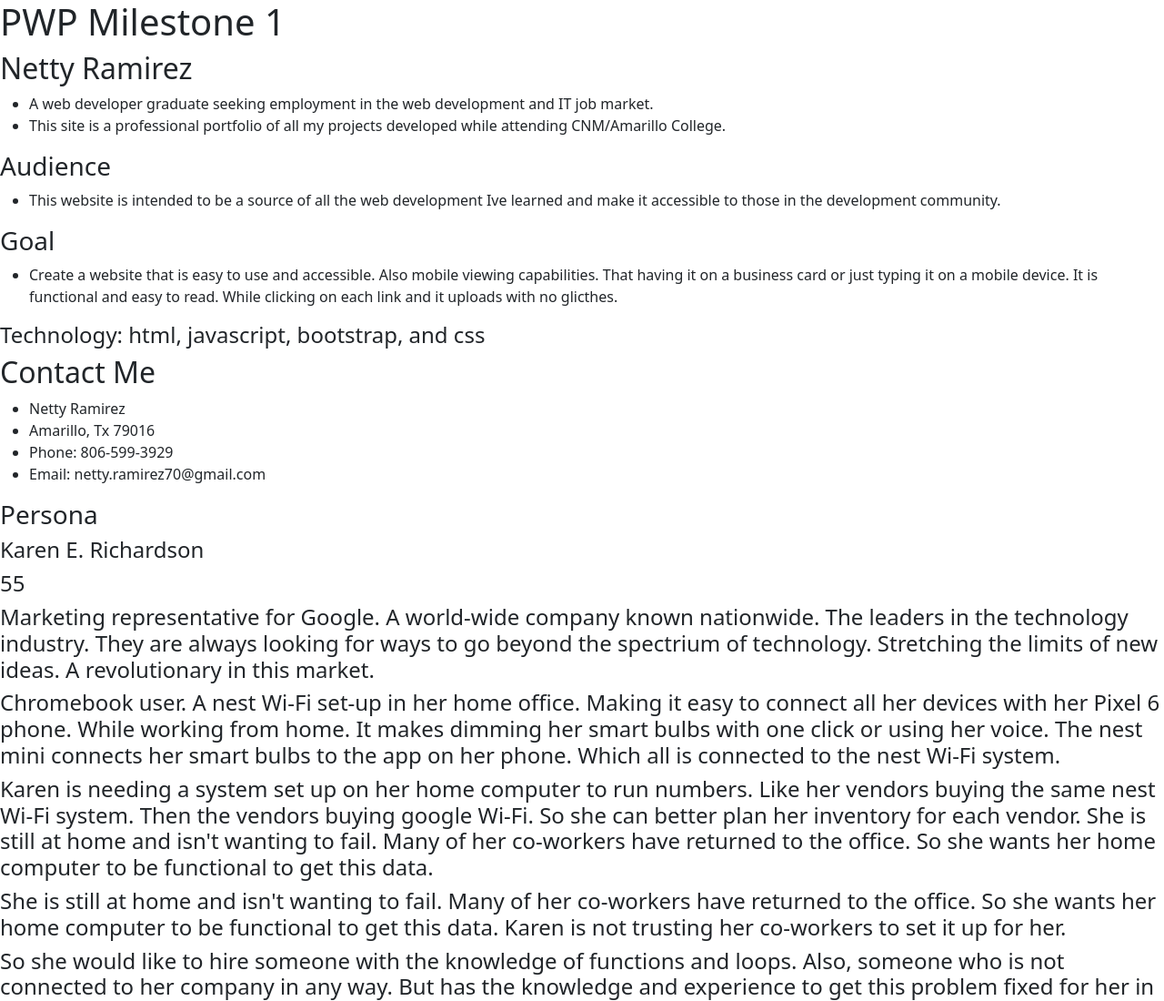
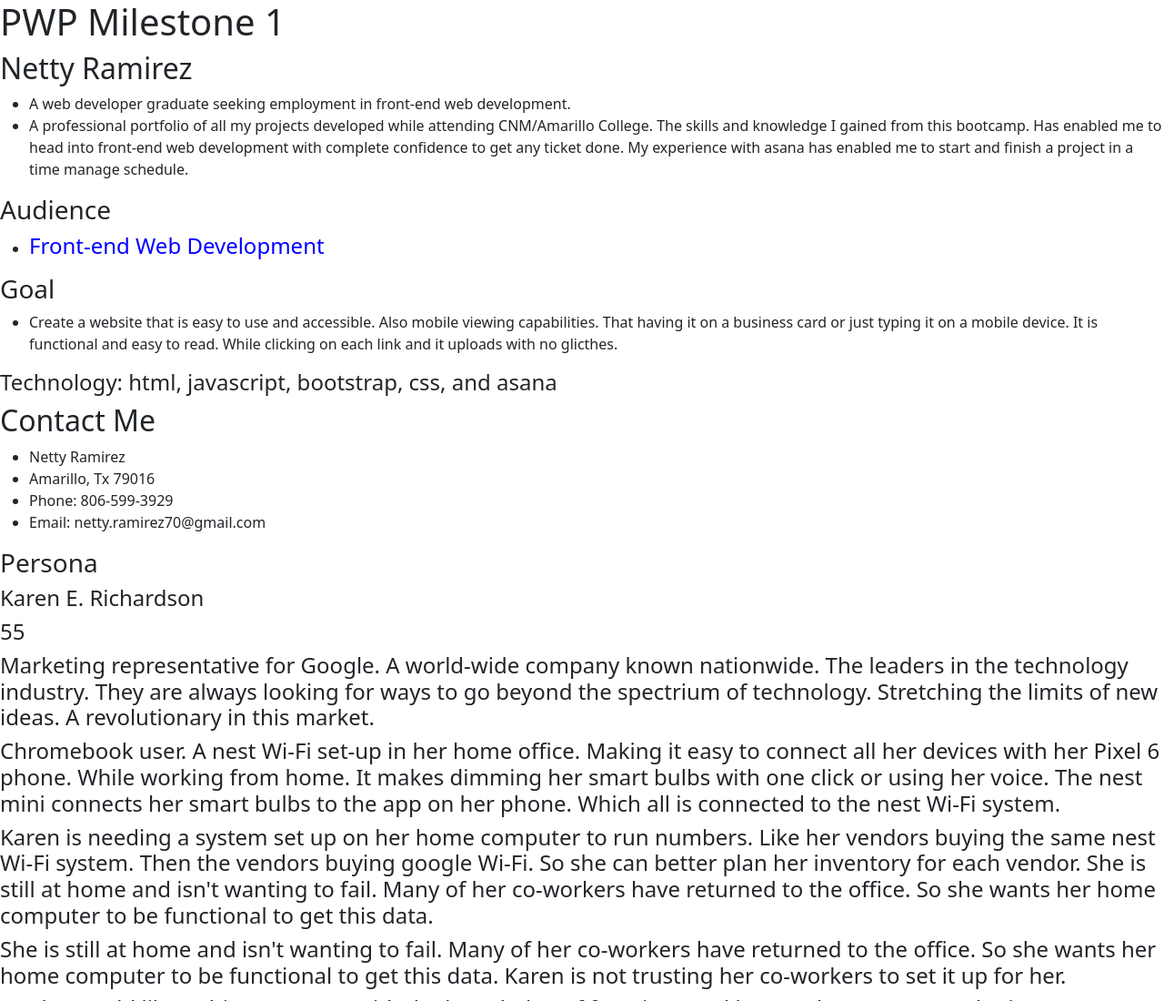
Before and after one commit to nramirez40/my-pwp-netty, a plain HTML site: page public_html/documentation/milestone-1.html in a window 1280 px wide. Shown: the top 1100 px of the page at 91% size. Drawn offline with nearby package versions, Linux system fonts and the light colour scheme.

Commit message:
made some updates on about me section

```diff
--- a/public_html/documentation/milestone-1.html
+++ b/public_html/documentation/milestone-1.html
@@ -17,11 +17,13 @@
 <div>
     <h2>Netty Ramirez</h2>
     <ul>
-        <li>A web developer graduate seeking employment in the web development and IT job market.</li>
-
+        <!-- Purpose -->
+        <li>A web developer graduate seeking employment in front-end web development.</li>
         <li>
-            This site is a professional portfolio of all my projects developed while attending
-            CNM/Amarillo College.
+            A professional portfolio of all my projects developed while attending
+            CNM/Amarillo College. The skills and knowledge I gained from this bootcamp. Has enabled me
+            to head into front-end web development with complete confidence to get any ticket done. My
+            experience with asana has enabled me to start and finish a project in a time manage schedule.
         </li>
     </ul>
 </div>
@@ -29,8 +31,7 @@
     <h3>Audience</h3>
     <ul>
         <li>
-            This website is intended to be a source of all the web development Ive learned
-            and make it accessible to those in the development community.
+            <h4 display-1 style="color:blue;">Front-end Web Development</h4>
         </li>
     </ul>
 
@@ -43,7 +44,7 @@
         </li>
     </ul>
 
-    <h4>Technology: html, javascript, bootstrap, and css</h4>
+    <h4>Technology: html, javascript, bootstrap, css, and asana</h4>
     <h2>Contact Me</h2>
     <ul>
         <li>Netty Ramirez</li>
```
